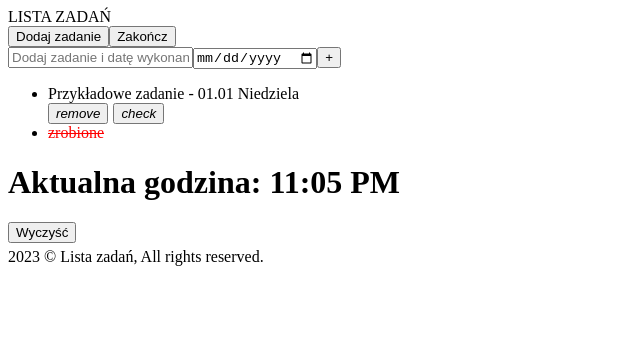
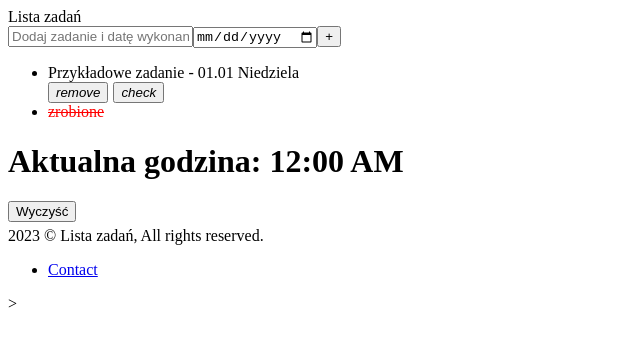
Before and after one commit to JanJezewski/Lista-zadan, an Angular app in the folder first-project/: page / in a window 1280 px wide. Shown: the top 346 px of the page, without its empty margins (0-640 px from the left). Built offline with nearby package versions, Linux system fonts and the light colour scheme.

Commit message:
Second commit

```diff
--- a/first-project/src/app/app.component.css
+++ b/first-project/src/app/app.component.css
@@ -20,3 +20,9 @@
     height: 1000px;
     max-height: 1000px;
   }
+
+  .ul {
+    list-style-type: none;
+    margin: 0;
+    padding: 0;
+  }
--- a/first-project/src/app/app.component.html
+++ b/first-project/src/app/app.component.html
@@ -1,15 +1,9 @@
 <div class="container">
     <nav class="row">
       <div class="nav-wrapper">
-        <span class="brand-logo center">{{ title | uppercase }}</span>
+        <span class="brand-logo center">{{ config.title }}</span>
       </div>
     </nav>
-
-    <div class="row">
-      <button class="btn col s2 offset-s10">Dodaj zadanie</button>
-      <button class="btn col s2 offset-s10">Zakończ</button>
-    </div>
-
     <div class="row">
       <input
         class="col s8"
@@ -22,7 +16,7 @@
 
     <ul class="collection">
       <li class="collection-item row">
-        <span class="col s10">{{ getTask() }}</span>
+        <span class="col s10">{{ config.task }}</span>
         <div class="col s2 right-align">
           <button class="btn-floating btn-small red">
             <i class="material-icons">remove</i>
@@ -33,19 +27,21 @@
         </div>
       </li>
       <li class="collection-item row">
-        <span class="col done">{{ getOccurTask() }}</span>
+        <span class="col done">{{ config.occurtask }}</span>
       </li>
     </ul>
-
-    <h1>{{ getTimeComunicat() }}{{getDate() | date: 'h:mm a'}}</h1>
+    <h1>{{ config.timecomunicat }}{{ config.date | date: 'h:mm a'}}</h1>
 
     <button class="btn red">Wyczyść</button>
 
     <footer class="page-footer mt-5">
       <div class="footer-copyright">
         <div class="container">
-          {{ getDate() | date: 'y'}}  {{ getFooter() }}
+          {{ config.date | date: 'y'}}  {{ config.footer }}
         </div>
-      </div>
+        <ul class="horizontal">
+          <li><a href="javascript:void(0)">Contact</a></li>
+          </ul>>
+        </div>
     </footer>
   </div>
--- a/first-project/src/app/app.component.ts
+++ b/first-project/src/app/app.component.ts
@@ -1,4 +1,4 @@
-import { Time } from '@angular/common';
+
 import { Component } from '@angular/core';
 
 @Component({
@@ -7,31 +7,18 @@ import { Component } from '@angular/core';
   styleUrls: ['./app.component.css']
 })
 export class AppComponent {
-  title = 'Lista Zadań';
+  config: { [key: string]: string | Date; }
 
-  getTask(): string {
-    return 'Przykładowe zadanie - 01.01 Niedziela';
-  }
-  getOccurTask(): string {
-    return 'zrobione';
+  constructor() {
+    this.config = {
+      title: 'Lista zadań' ,
+      task: 'Przykładowe zadanie - 01.01 Niedziela' ,
+      occurtask: 'zrobione' ,
+      timecomunicat: 'Aktualna godzina: ' ,
+      footer: ' © Lista zadań, All rights reserved.',
+      date: new Date().toDateString(),
+    }
   }
 
-  getHeader(): string {
-    return 'Dzisiaj brak zadań :-)';
-
-  }
-
-  getTimeComunicat(): string {
-    return 'Aktualna godzina: ';
-
-  }
-
-  getFooter(): string {
-    return ' © Lista zadań, All rights reserved.';
-  }
-
-  getDate(): Date {
-    return new Date();
-  }
 
 }
```
Also changed, not shown: first-project/src/app/todo.txt (added).
